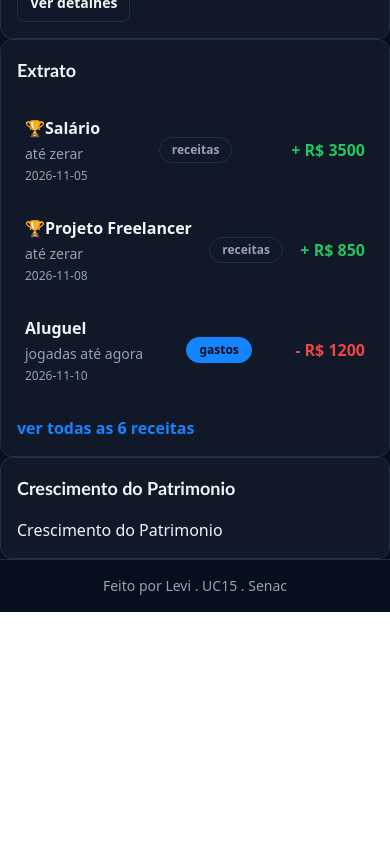
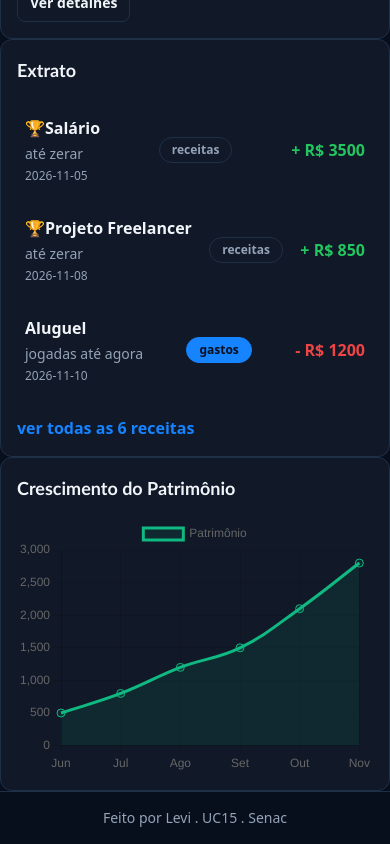
Before and after one commit to Levi-dev6638/my-dashboard, a React (Vite) app: page / in a window 390 px wide. Shown: the part 807-1651 px from the top of the page. Before the commit the page ends 1419 px from the top, so only its background shows below. Built offline with nearby package versions, Linux system fonts and the light colour scheme.

Commit message:
feat: add responsive investment chart to dashboard

```diff
--- a/package.json
+++ b/package.json
@@ -13,7 +13,9 @@
   },
   "dependencies": {
     "@tailwindcss/vite": "^4.3.4",
+    "chart.js": "^4.6.1",
     "react": "^19.3.1",
+    "react-chartjs-2": "^5.3.1",
     "react-dom": "^19.3.1",
     "react-router-dom": "^7.18.6",
     "tailwindcss": "^4.3.4"
--- a/src/Pages/DashboardPages.jsx
+++ b/src/Pages/DashboardPages.jsx
@@ -7,8 +7,12 @@ import SummaryCard from '../components/SummaryCard';
 import { transactions } from '../data/transactions';
 import ListItem from '../components/ListItem';
 import { Link } from 'react-router-dom';
+import { investments } from '../data/investment';
+import InvestmentItem from '../components/InvestmentItem';
+import InvestmentChart from '../components/InvestmentChart';
 
 const firstTransactions = transactions.slice(0, 3);
+const firstInvestments = investments.slice(0, 3);
 
 function DashboardPage() {
   const [showValues, setShowValues] = useState(false);
@@ -102,12 +106,13 @@ function DashboardPage() {
           ver todas as {transactions.length} receitas
         </Link>
       </Panel>
+
       <Panel
         id="chart"
-        title="Crescimento do Patrimonio"
-        className="md:min-h-80"
+        title="Crescimento do Patrimônio"
+        className="md:col-span-1 min-w-0"
       >
-        Crescimento do Patrimonio
+        <InvestmentChart />
       </Panel>
     </>
   );
--- /dev/null
+++ b/src/components/InvestmentChart.jsx
@@ -0,0 +1,63 @@
+import {
+  Chart as ChartJS,
+  CategoryScale,
+  LinearScale,
+  PointElement,
+  LineElement,
+  Tooltip,
+  Legend,
+  Filler,
+} from 'chart.js';
+
+import { Line } from 'react-chartjs-2';
+
+ChartJS.register(
+  CategoryScale,
+  LinearScale,
+  PointElement,
+  LineElement,
+  Tooltip,
+  Legend,
+  Filler,
+);
+
+function InvestmentChart() {
+  const data = {
+    labels: ['Jun', 'Jul', 'Ago', 'Set', 'Out', 'Nov'],
+    datasets: [
+      {
+        label: 'Patrimônio',
+        data: [500, 800, 1200, 1500, 2100, 2800],
+        borderColor: '#10b981',
+        backgroundColor: 'rgba(16, 185, 129, 0.1)',
+        fill: true,
+        tension: 0.4,
+        pointRadius: 4,
+        pointHoverRadius: 6,
+      },
+    ],
+  };
+
+  const options = {
+    responsive: true,
+    maintainAspectRatio: false,
+    plugins: {
+      legend: {
+        display: true,
+      },
+    },
+    scales: {
+      y: {
+        beginAtZero: true,
+      },
+    },
+  };
+
+  return (
+    <div className="relative h-64 w-full min-w-0 sm:h-80 lg:h-96">
+      <Line data={data} options={options} />
+    </div>
+  );
+}
+
+export default InvestmentChart;
--- /dev/null
+++ b/src/components/InvestmentItem.jsx
@@ -0,0 +1,42 @@
+
+function InvestmentItem({ title, category, date, amount }) {
+
+  const formattedAmount = new Intl.NumberFormat('pt-BR', {
+    style: 'currency',
+    currency: 'BRL',
+  }).format(amount);
+
+  const formattedDate = new Date(`${date}T12:00:00`).toLocaleDateString('pt-BR');
+
+  return (
+    <li className="flex flex-wrap items-center justify-between gap-3 rounded-lg px-2 py-4 transition-colors hover:bg-surface/70">
+
+      <div className="flex flex-col gap-1">
+        <p className="font-semibold text-foreground">
+          {title}
+        </p>
+
+        <p className="text-sm text-muted">
+          {category}
+        </p>
+
+        <p className="text-xs text-muted">
+          {formattedDate}
+        </p>
+      </div>
+
+      <div className="flex flex-col items-end gap-1">
+        <p className="font-bold text-base text-success">
+          {formattedAmount}
+        </p>
+
+        <span className="text-xs text-muted">
+          Aporte realizado
+        </span>
+      </div>
+
+    </li>
+  );
+}
+
+export default InvestmentItem;
--- /dev/null
+++ b/src/data/investment.js
@@ -0,0 +1,38 @@
+
+export const investments = [
+  {
+    id: 'tesouro-1',
+    title: 'Tesouro Selic',
+    category: 'Renda fixa',
+    amount: 500,
+    date: '2026-11-05',
+  },
+  {
+    id: 'cdb-1',
+    title: 'CDB',
+    category: 'Renda fixa',
+    amount: 300,
+    date: '2026-11-10',
+  },
+  {
+    id: 'acoes-1',
+    title: 'Ações',
+    category: 'Renda variável',
+    amount: 200,
+    date: '2026-11-12',
+  },
+  {
+    id: 'fii-1',
+    title: 'Fundos imobiliários',
+    category: 'Renda variável',
+    amount: 150,
+    date: '2026-11-15',
+  },
+  {
+    id: 'tesouro-2',
+    title: 'Tesouro IPCA+',
+    category: 'Renda fixa',
+    amount: 400,
+    date: '2026-11-18',
+  },
+];
```
Also changed, not shown: 1 other file (tests, documents, lock files or other folders).
